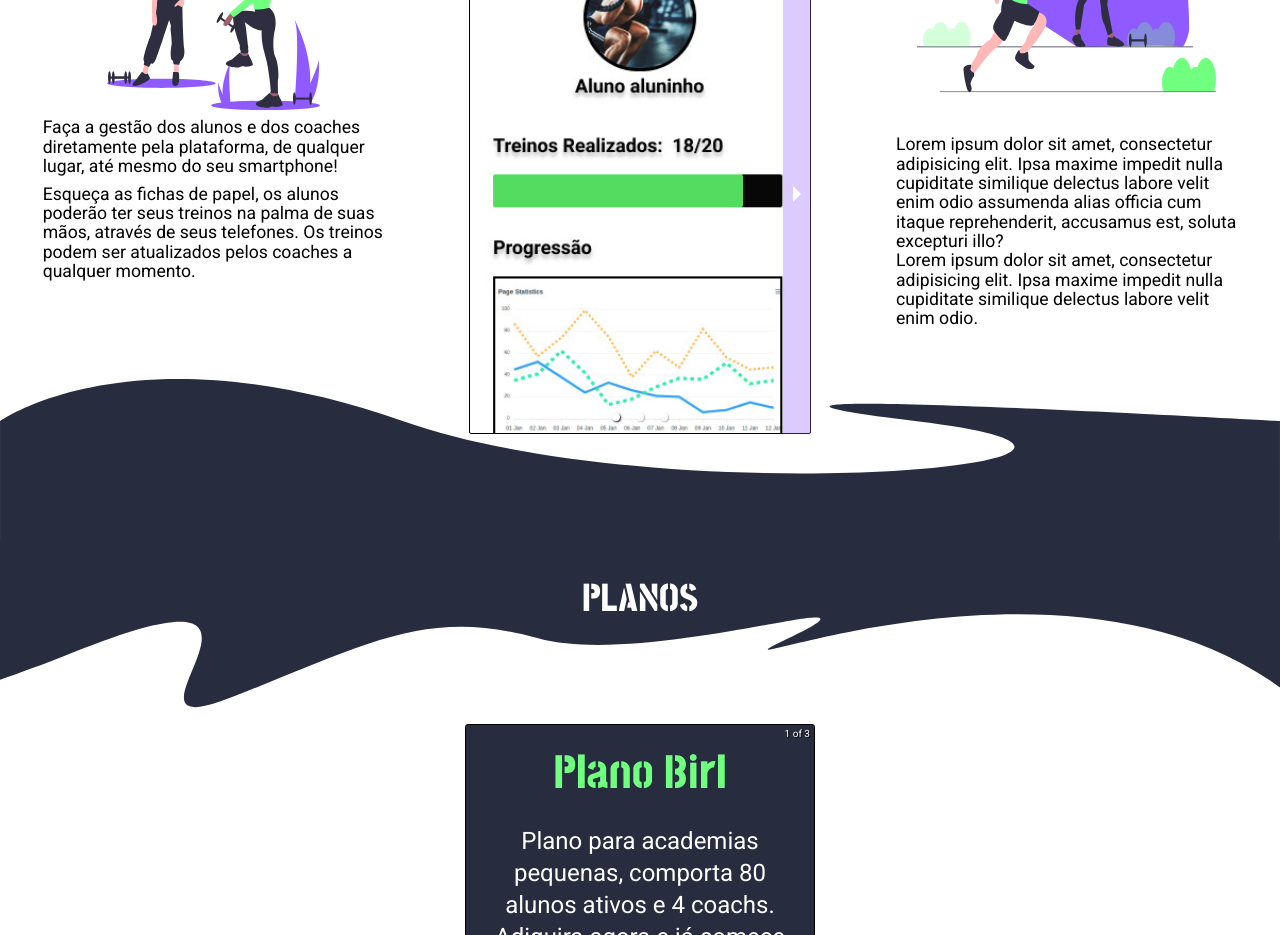
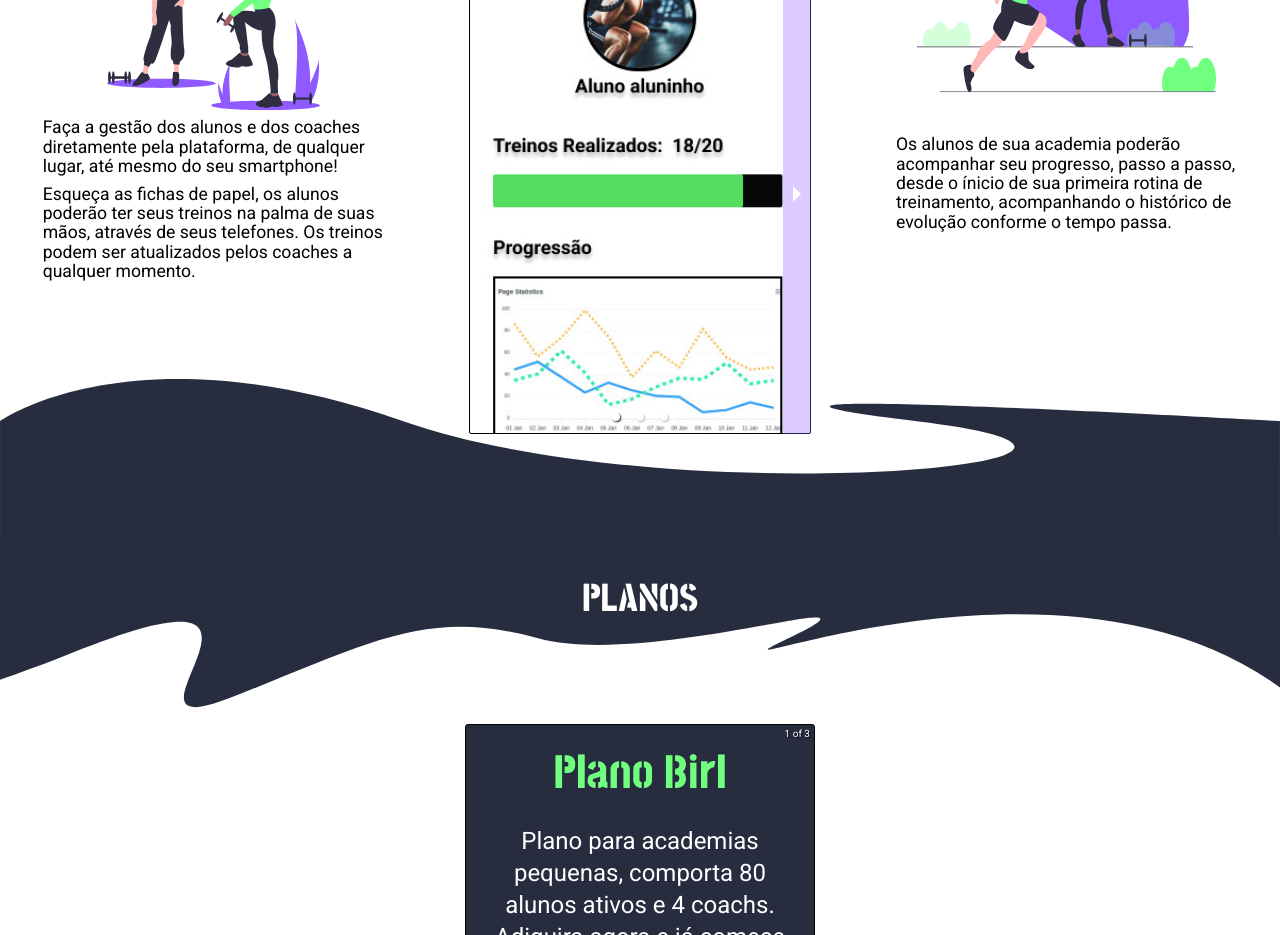
Before and after one commit to AdryellCabral/MyGym, a React (Create React App) app: page / in a window 1280 px wide. Shown: the part 1060-1995 px from the top of the page. Built offline with nearby package versions, Linux system fonts and the light colour scheme; no server answers; a web font is replaced by a local one.

Commit message:
feature: adding new text to the component.

```diff
--- a/src/pages/Default/LandingPage/ScreenFour/index.tsx
+++ b/src/pages/Default/LandingPage/ScreenFour/index.tsx
@@ -9,12 +9,7 @@ const ScreenFour = () => {
           <img src={FigScreenFour} alt="Pessoas malhando" />
         </figure>
         <p>
-          Lorem ipsum dolor sit amet, consectetur adipisicing elit. Ipsa maxime
-          impedit nulla cupiditate similique delectus labore velit enim odio
-          assumenda alias officia cum itaque reprehenderit, accusamus est,
-          soluta excepturi illo? <br /> Lorem ipsum dolor sit amet, consectetur
-          adipisicing elit. Ipsa maxime impedit nulla cupiditate similique
-          delectus labore velit enim odio.
+          Os alunos de sua academia poderão acompanhar seu progresso, passo a passo, desde o ínicio de sua primeira rotina de treinamento, acompanhando o histórico de evolução conforme o tempo passa.
         </p>
         <div className="backgroundFooter" />
       </Container>
```
